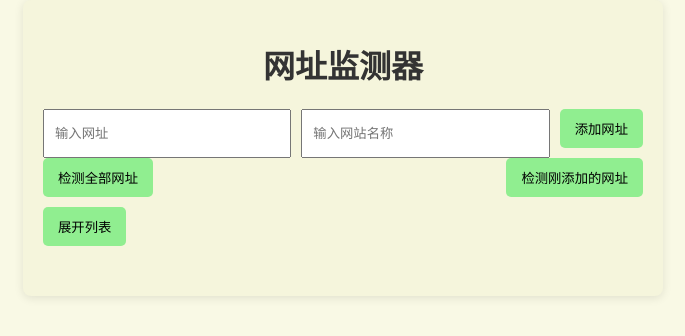
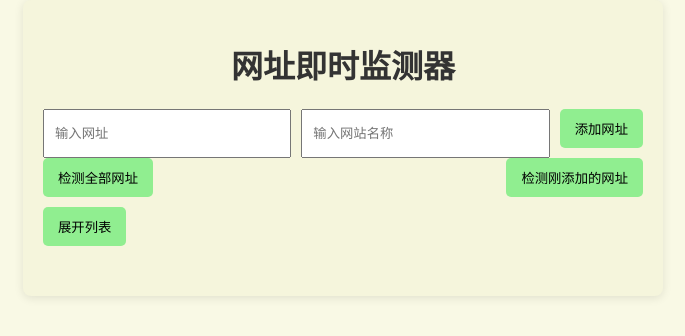
Before and after one commit to baoge6789/lianjiejiance, a plain HTML site: page index.html in a window 1280 px wide. Shown: the whole page, without its empty margins (297-982 px from the left). Drawn offline with Linux system fonts and the light colour scheme.

Commit message:
Update index.html

```diff
--- a/index.html
+++ b/index.html
@@ -3,12 +3,12 @@
 <head>
     <meta charset="UTF-8">
     <meta name="viewport" content="width=device-width, initial-scale=1.0">
-    <title>网站即时检测器</title>
+    <title>网址即时检测器</title>
     <link rel="stylesheet" href="styles.css">
 </head>
 <body>
     <div class="container">
-    <h1>网址监测器</h1>
+    <h1>网址即时监测器</h1>
     <form id="monitorForm">
         <input type="text" id="url" placeholder="输入网址" required>
         <input type="text" id="name" placeholder="输入网站名称" required>
```
